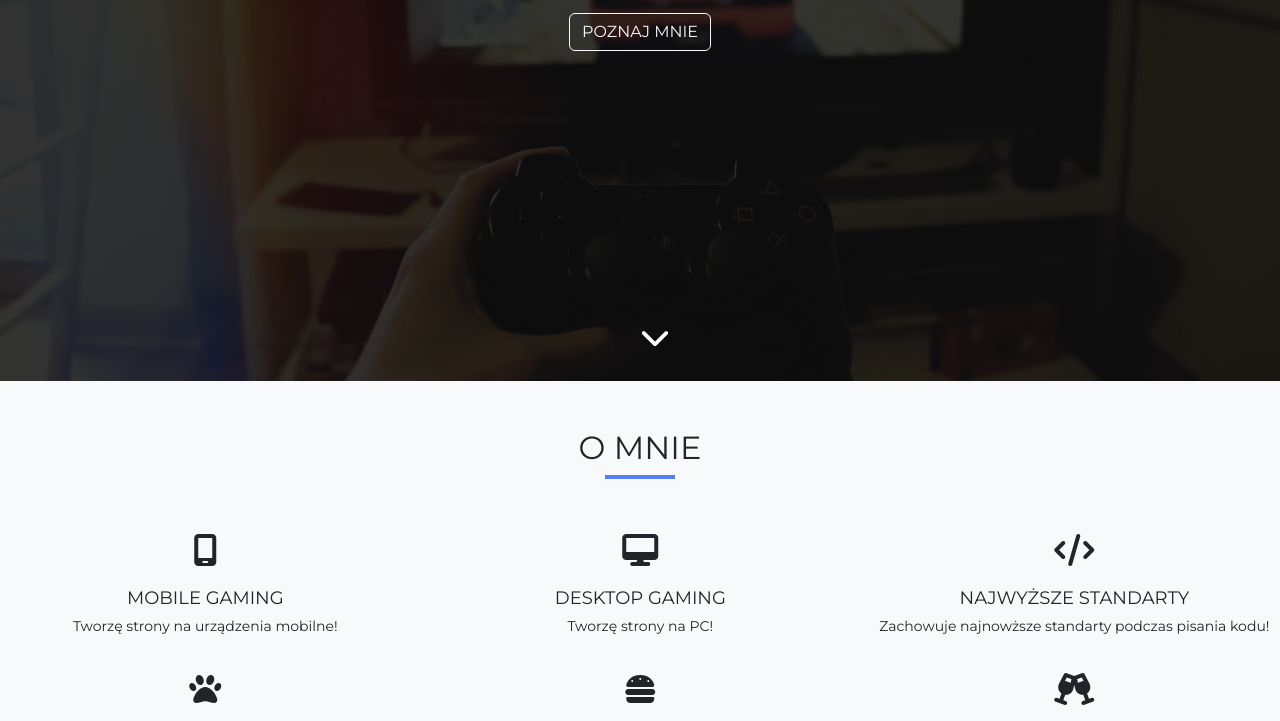
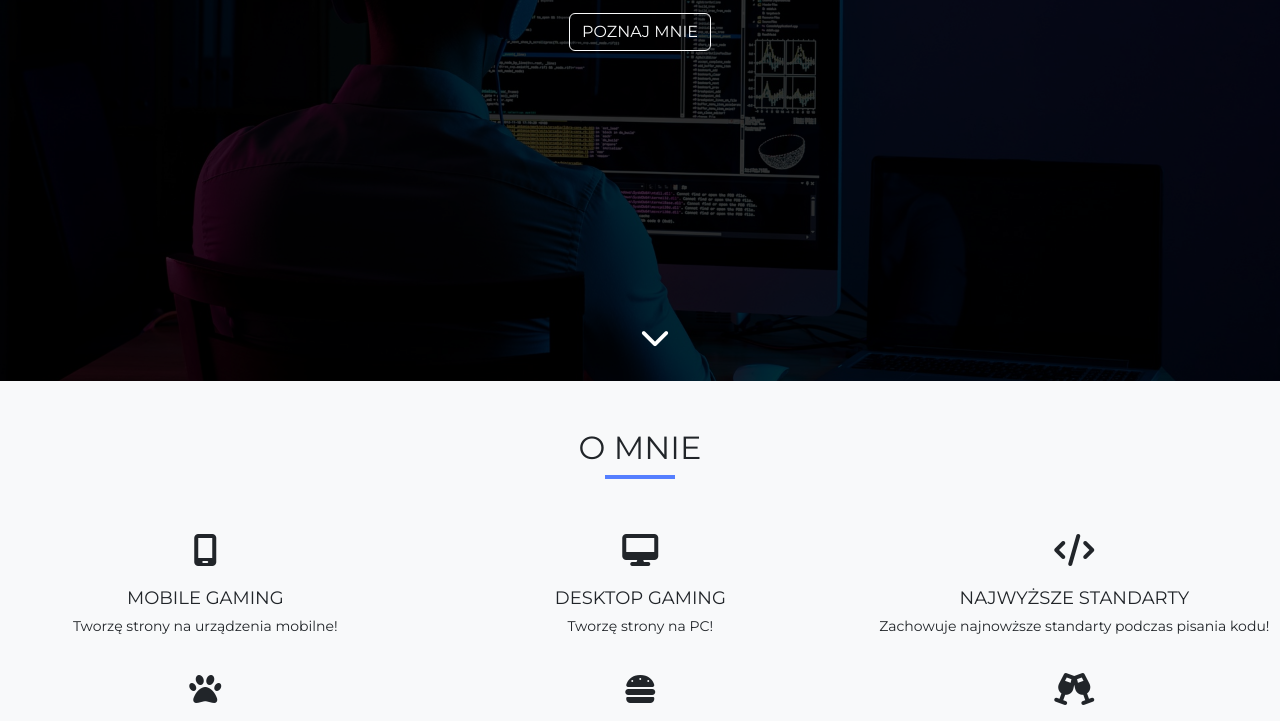
Before and after one commit to mateuszptaszek9191/MatFront, a plain HTML site: page index.html in a window 1280 px wide. Shown: the part 419-1140 px from the top of the page. Drawn offline with nearby package versions, Linux system fonts and the light colour scheme.

Commit message:
add image

```diff
--- a/sass/main.scss
+++ b/sass/main.scss
@@ -418,7 +418,7 @@ header {
 @media (min-width: 1200px) {
 	header {
 		.hero-img {
-			background-image: url(../img/big-playstation-gf99f6a6c6_1920.jpg);
+			background-image: url(../img/software-developer-gad6fe25f9_1920.jpg);
 		}
 	}
 }
```
Also changed, not shown: css/main.css, 1 other file.
